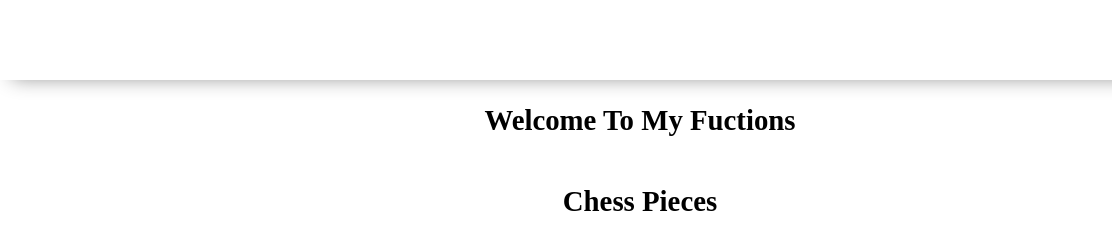
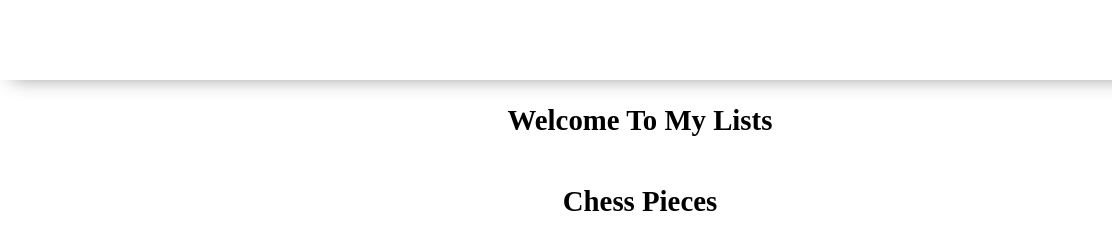
Before and after one commit to Cody-Wise/display-a-list-practice, a website with bundled scripts: page index.html in a window 1280 px wide. Shown: the top 239 px of the page, 0-1112 px from the left. Built offline with nearby package versions, Linux system fonts and the light colour scheme.

Commit message:
Updated html

```diff
--- a/index.html
+++ b/index.html
@@ -24,7 +24,7 @@
         <section class="main-section">
 
             <h2>
-              Welcome  To My Fuctions
+              Welcome  To My Lists
             </h2>
 <h2>Chess Pieces</h2>
             <div class="chesspieces">
```
